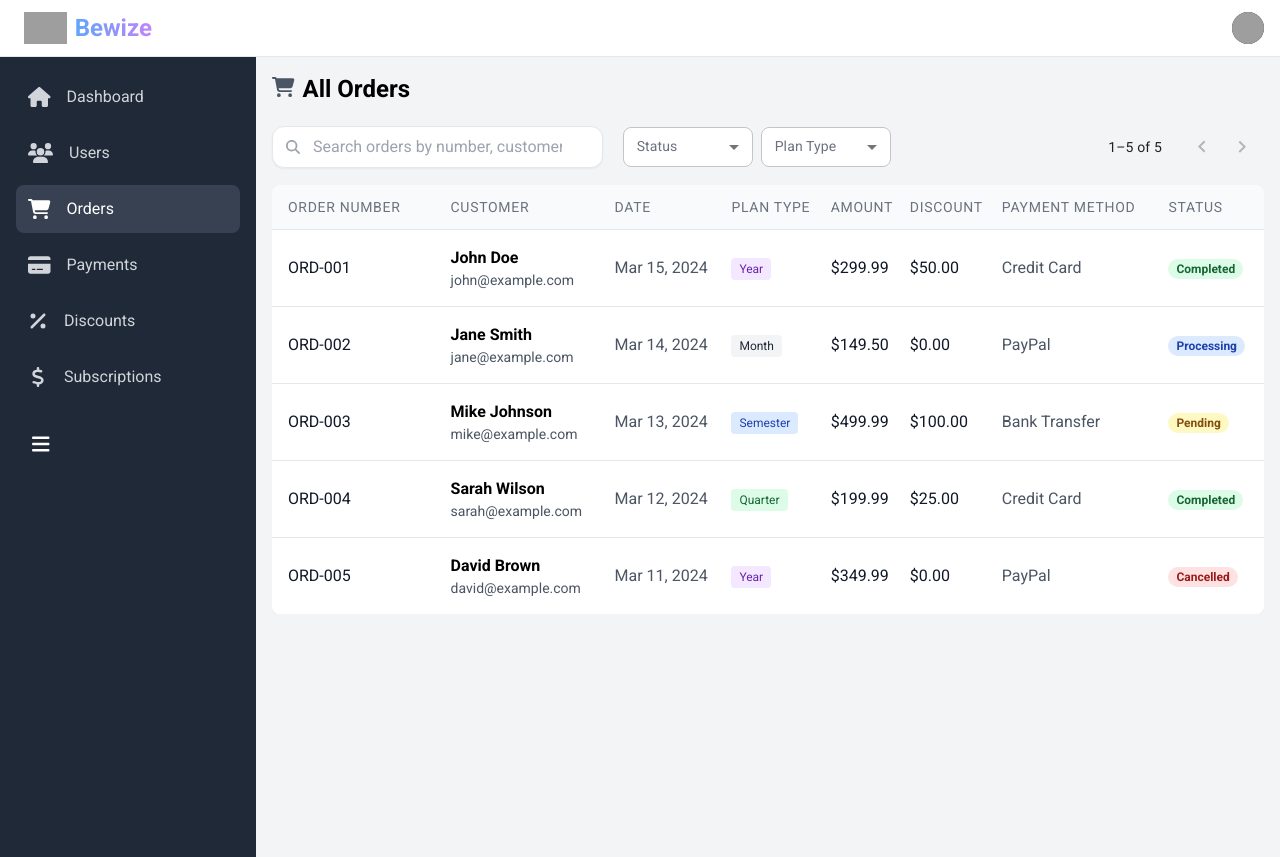
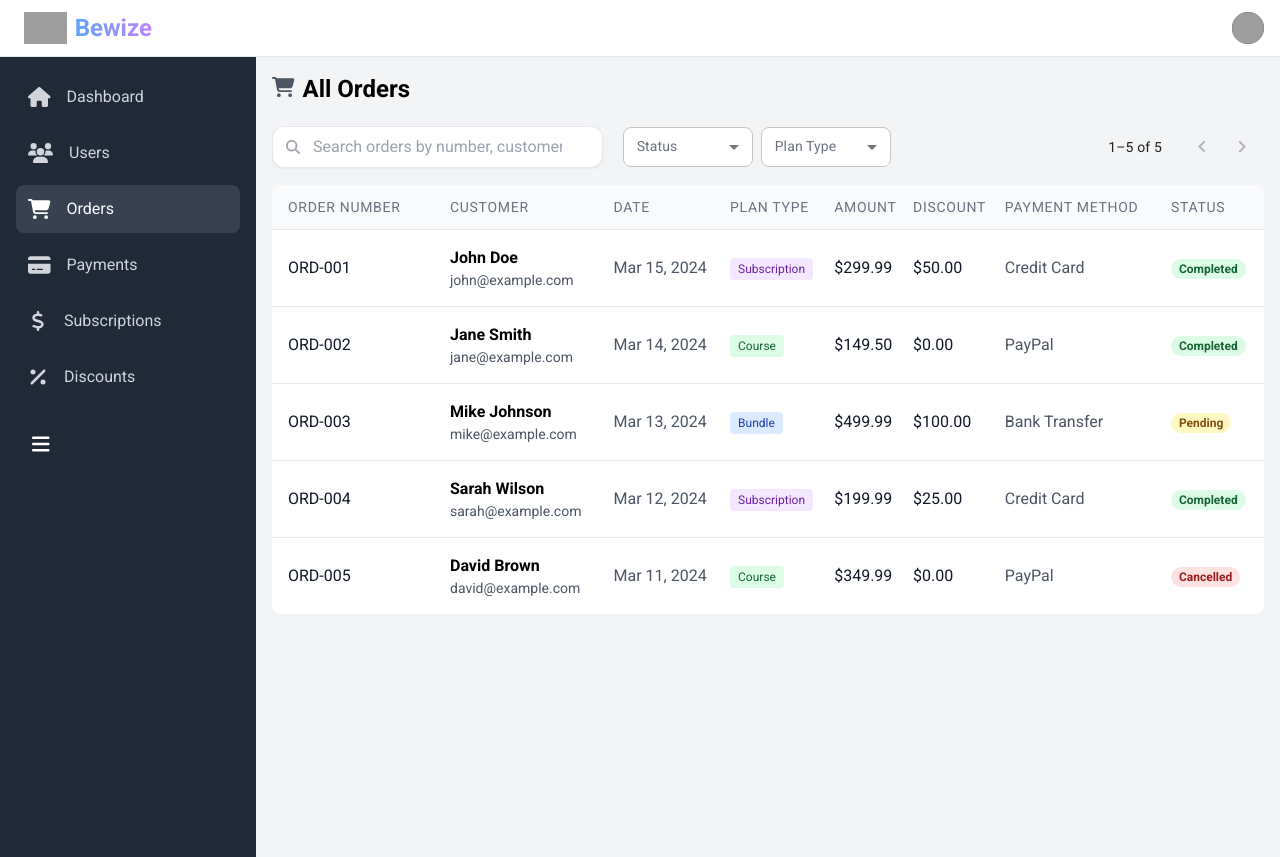
Before and after one commit to zineb-kbyla/Setup-Dashboard_React, a React (Create React App) app in the folder bewize-dashboard/: page /orders in a window 1280 px wide. Built offline with nearby package versions, Linux system fonts and the light colour scheme; grey boxes are pictures that could not be loaded.

Commit message:
refactor : enhance subscription page strucutre

```diff
--- a/bewize-dashboard/src/components/Sidebar.jsx
+++ b/bewize-dashboard/src/components/Sidebar.jsx
@@ -19,8 +19,8 @@ const menuItems = [
   { icon: faUsers, label: "Users", route: "/users" },
   { icon: faShoppingCart, label: "Orders", route: "/orders" },
   { icon: faCreditCard, label: "Payments", route: "/payments" },
+  { icon: faDollarSign, label: "Subscriptions", route: "/subscriptions" },
   { icon: faPercent , label: "Discounts", route: "/discounts" },
-  { icon: faDollarSign, label: "Subscriptions", route: "/subscriptions" },
 ];
 
 export default function Sidebar({ isOpen }) {
--- a/bewize-dashboard/src/components/Tables/OrdersTable.jsx
+++ b/bewize-dashboard/src/components/Tables/OrdersTable.jsx
@@ -85,11 +85,10 @@ export default function OrdersTable({ orders }) {
                 </td>
                 <td className="py-4">
                   <span className={`px-2 py-1 text-xs font-medium rounded
-                    ${order.plan_type === "Year" ? "bg-purple-100 text-purple-800" :
-                      order.plan_type === "Semester" ? "bg-blue-100 text-blue-800" :
-                      order.plan_type === "Quarter" ? "bg-green-100 text-green-800" :
-                      "bg-gray-100 text-gray-800"}`}>
-                    {order.plan_type}
+                    ${order.plan_type === "subscription" ? "bg-purple-100 text-purple-800" :
+                      order.plan_type === "bundle" ? "bg-blue-100 text-blue-800" :
+                      "bg-green-100 text-green-800"}`}>
+                    {order.plan_type.charAt(0).toUpperCase() + order.plan_type.slice(1)}
                   </span>
                 </td>
                 <td className="py-4 text-gray-900">
--- a/bewize-dashboard/src/components/Tables/PaymentsTable.jsx
+++ b/bewize-dashboard/src/components/Tables/PaymentsTable.jsx
@@ -49,8 +49,13 @@ export default function PaymentsTable({ payments }) {
                 <td className="py-4 px-4 text-gray-900 font-medium">
                   {payment.id}
                 </td>
-                <td className="py-4 text-gray-900 font-mono text-sm">
-                  {payment.user_name}
+                <td className="py-4">
+                  <div className="flex items-center gap-2">
+                    <div>
+                      <h2 className="font-semibold text-md">{payment.user_name}</h2>
+                      <p className="text-gray-600 text-sm">{payment.email}</p>
+                    </div>
+                  </div>
                 </td>
                 <td className="py-4 text-gray-600">
                   {payment.amount} {payment.currency}
--- a/bewize-dashboard/src/components/Tables/SubscriptionsTable.jsx
+++ b/bewize-dashboard/src/components/Tables/SubscriptionsTable.jsx
@@ -57,6 +57,9 @@ export default function SubscriptionsTable({
               Order ID
             </th>
             <th scope="col" className="py-3 text-left text-sm font-medium text-gray-500 uppercase tracking-wider">
+              Plan Type
+            </th>
+            <th scope="col" className="py-3 text-left text-sm font-medium text-gray-500 uppercase tracking-wider">
               Status
             </th>
             <th scope="col" className="py-3 text-center text-sm font-medium text-gray-500 uppercase tracking-wider">
@@ -88,6 +91,15 @@ export default function SubscriptionsTable({
                 <td className="py-4 text-gray-900 font-mono text-sm">
                   {subscription.orderId}
                 </td>
+                <td className="py-4">
+                  <span className={`px-2 py-1 text-xs font-medium rounded
+                    ${subscription.planType === "Year" ? "bg-purple-100 text-purple-800" :
+                      subscription.planType === "Semester" ? "bg-blue-100 text-blue-800" :
+                      subscription.planType === "Quarter" ? "bg-green-100 text-green-800" :
+                      "bg-gray-100 text-gray-800"}`}>
+                    {subscription.planType}
+                  </span>
+                </td>
                 <td>
                   {isDateExpired(subscription.endDate) ? (
                     <span className="px-2 py-1 bg-red-100 text-red-800 rounded-full text-xs">
@@ -104,14 +116,16 @@ export default function SubscriptionsTable({
                     <IconButton
                       onClick={() => onEdit(subscription)}
                       size="small"
-                      className="text-blue-600 hover:bg-blue-50"
+                      color="primary"
+                      aria-label="edit"
                     >
                       <EditIcon />
                     </IconButton>
                     <IconButton
                       onClick={() => handleDeleteClick(subscription.id)}
                       size="small"
-                      className="text-red-600 hover:bg-red-50"
+                      color="error"
+                    aria-label="delete"
                     >
                       <DeleteIcon />
                     </IconButton>
--- a/bewize-dashboard/src/data/mockOrders.js
+++ b/bewize-dashboard/src/data/mockOrders.js
@@ -10,7 +10,7 @@ const mockOrders = [
     payment_method: "Credit Card",
     date: "2024-03-15",
     items_count: 3,
-    plan_type: "Year"
+    plan_type: "subscription"
   },
   {
     id: 2,
@@ -19,11 +19,11 @@ const mockOrders = [
     customer_email: "jane@example.com",
     total_amount: 149.50,
     discount: 0.00,
-    status: "Processing",
+    status: "Completed",
     payment_method: "PayPal",
     date: "2024-03-14",
     items_count: 2,
-    plan_type: "Month"
+    plan_type: "course"
   },
   {
     id: 3,
@@ -36,7 +36,7 @@ const mockOrders = [
     payment_method: "Bank Transfer",
     date: "2024-03-13",
     items_count: 5,
-    plan_type: "Semester"
+    plan_type: "bundle"
   },
   {
     id: 4,
@@ -49,7 +49,7 @@ const mockOrders = [
     payment_method: "Credit Card",
     date: "2024-03-12",
     items_count: 1,
-    plan_type: "Quarter"
+    plan_type: "subscription"
   },
   {
     id: 5,
@@ -62,7 +62,7 @@ const mockOrders = [
     payment_method: "PayPal",
     date: "2024-03-11",
     items_count: 4,
-    plan_type: "Year"
+    plan_type: "course"
   }
 ];
 
--- a/bewize-dashboard/src/data/mockPayments.js
+++ b/bewize-dashboard/src/data/mockPayments.js
@@ -10,18 +10,6 @@ const mockPayments = [
     paid_at: "2025-05-17 14:30:00",
     provider: "Stripe",
     order_id: "ORD7890",
-  },
-  {
-    id: "TXN1002",
-    user_name: "Bob Smith",
-    email: "bob.smith@example.com",
-    amount: 29.99,
-    currency: "USD",
-    payment_method: "PayPal",
-    payment_status: "Pending",
-    paid_at: null,
-    provider: "PayPal",
-    order_id: "ORD7891",
   },
   {
     id: "TXN1003",
@@ -53,7 +41,7 @@ const mockPayments = [
     email: "emily@example.com",
     amount: 99.0,
     currency: "USD",
-    payment_method: "Visa",
+    payment_method: "Paypal",
     payment_status: "Refunded",
     paid_at: "2025-05-14 11:20:00",
     provider: "Stripe",
--- a/bewize-dashboard/src/data/mockSubscriptions.js
+++ b/bewize-dashboard/src/data/mockSubscriptions.js
@@ -1,33 +1,58 @@
 const mockSubscriptions = [
   {
     id: "SUB-001",
-    startDate: "2023-11-15",
-    endDate: "2024-11-15",
+    startDate: "2025-01-15",
+    endDate: "2026-11-15",
     orderId: "ORD-001",
+    planType: "Year",
+    customer: {
+      name: "John Doe",
+      email: "john@example.com"
+    }
   },
   {
     id: "SUB-002",
     startDate: "2023-11-16",
     endDate: "2024-11-16",
     orderId: "ORD-002",
+    planType: "Month",
+    customer: {
+      name: "Jane Smith",
+      email: "jane@example.com"
+    }
   },
   {
     id: "SUB-003",
     startDate: "2023-11-17",
-    endDate: "2024-11-17",
+    endDate: "2025-11-17",
     orderId: "ORD-003",
+    planType: "Semester",
+    customer: {
+      name: "Mike Johnson",
+      email: "mike@example.com"
+    }
   },
   {
     id: "SUB-004",
     startDate: "2023-11-18",
     endDate: "2024-11-18",
     orderId: "ORD-004",
+    planType: "Quarter",
+    customer: {
+      name: "Sarah Wilson",
+      email: "sarah@example.com"
+    }
   },
   {
     id: "SUB-005",
     startDate: "2023-11-19",
     endDate: "2024-11-19",
     orderId: "ORD-005",
+    planType: "Year",
+    customer: {
+      name: "David Brown",
+      email: "david@example.com"
+    }
   },
 ];
 
--- a/bewize-dashboard/src/pages/Orders.jsx
+++ b/bewize-dashboard/src/pages/Orders.jsx
@@ -98,10 +98,9 @@ export default function Orders() {
               value={filters.plan_type}
               onChange={(e) => handleFilterChange("plan_type", e.target.value)}
               options={[
-                { value: "Month", label: "Month" },
-                { value: "Quarter", label: "Quarter" },
-                { value: "Semester", label: "Semester" },
-                { value: "Year", label: "Year" },
+                { value: "subscription", label: "Subscription" },
+                { value: "course", label: "Course" },
+                { value: "bundle", label: "Bundle" },
               ]}
               onReset={() => handleResetFilter("plan_type")}
             />
```
